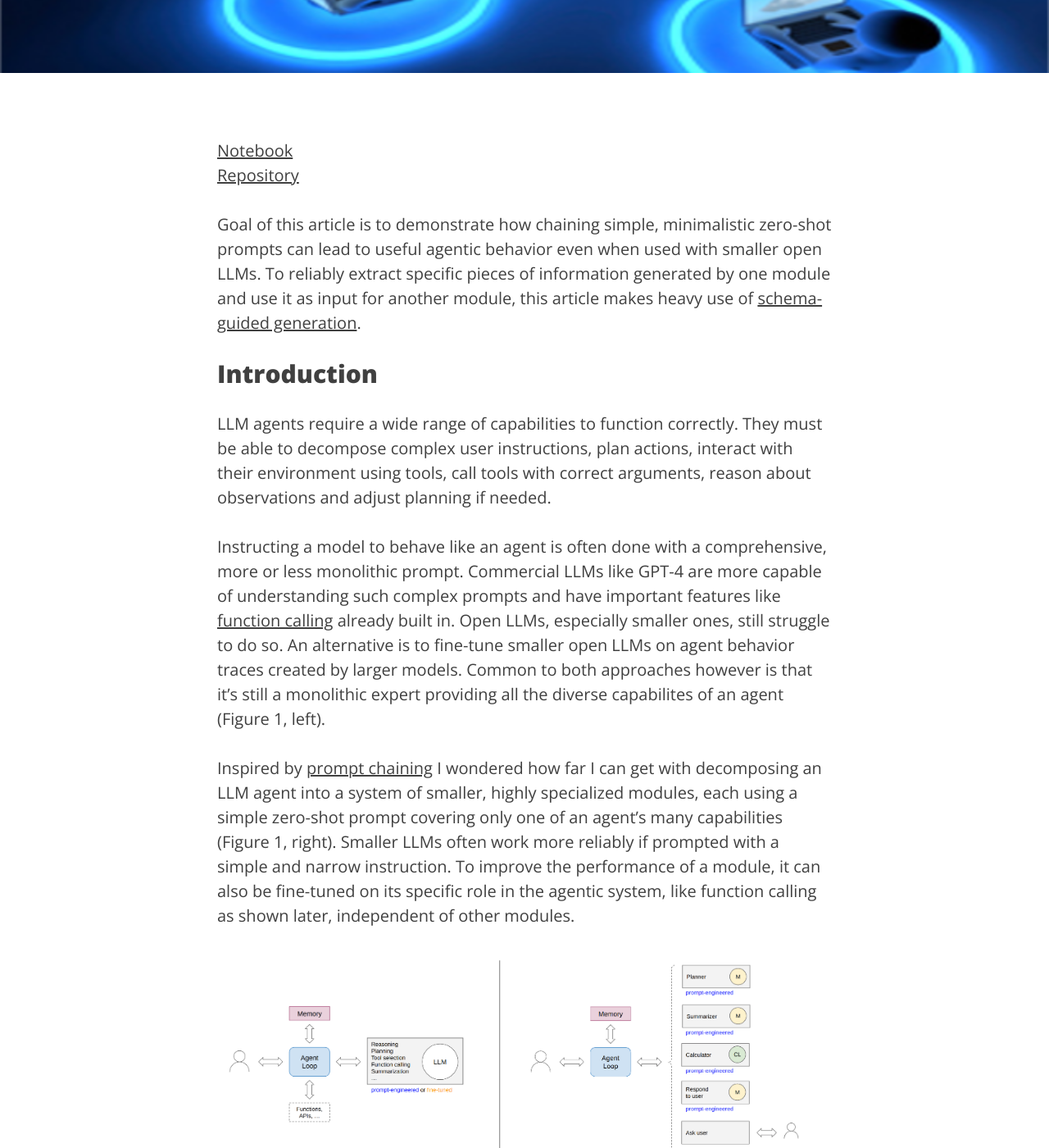
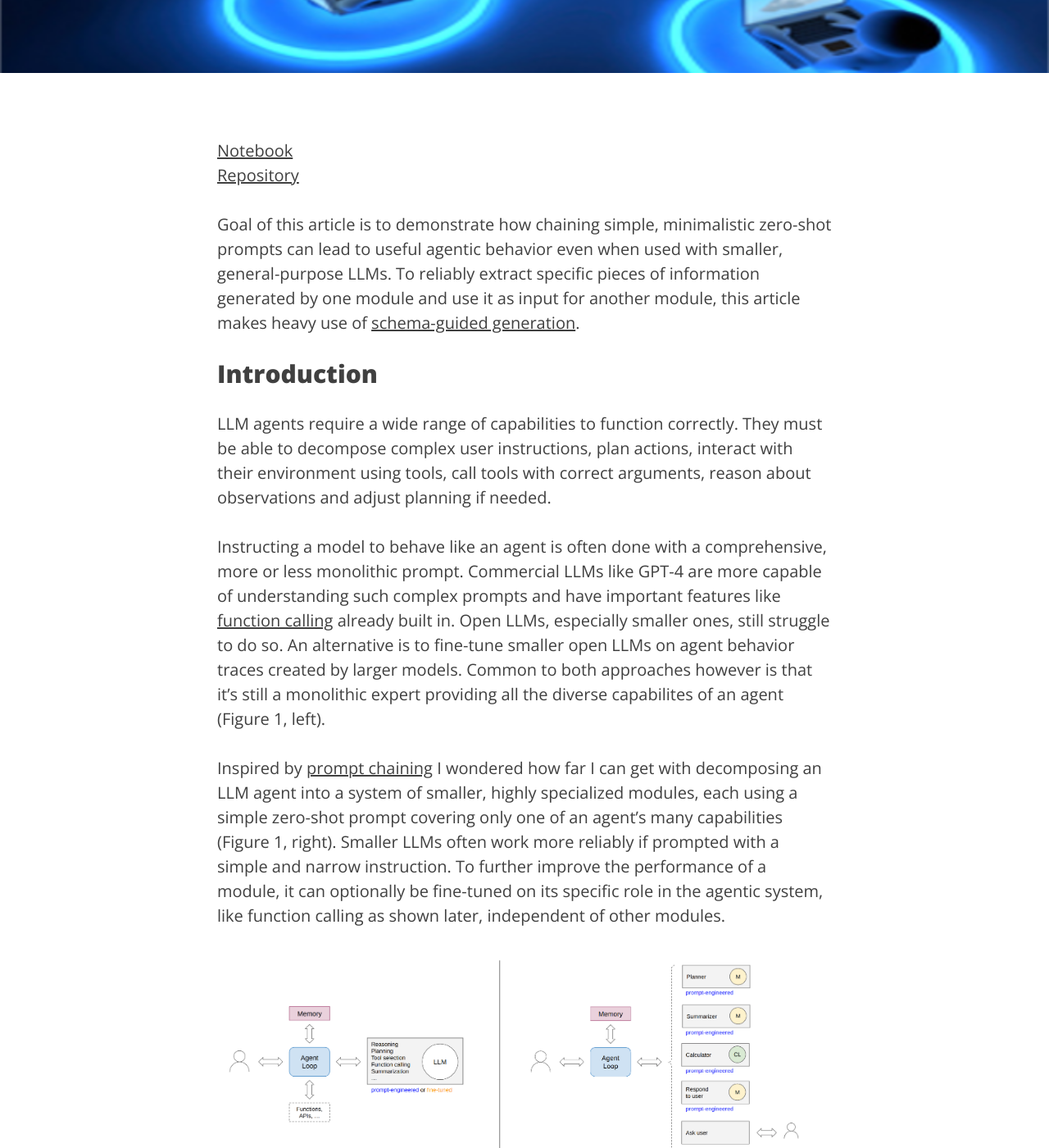
Before and after one commit to krasserm/krasserm.github.io, a Jekyll site: the page built from _posts/2024-03-06-modular-agent.md, in a window 1280 px wide and 1400 px high, scrolled down 447 px. Shown: the whole window at 82% size. Built offline with Jekyll 4.4.1, drawn with Linux system fonts in a browser that asks for light colours; comment, search, counter and statistics services are not loaded.

```diff
--- a/_posts/2024-03-06-modular-agent.md
+++ b/_posts/2024-03-06-modular-agent.md
@@ -10,7 +10,7 @@
 [Notebook](https://github.com/krasserm/grammar-based-agents/blob/master/example_agent.ipynb)
 [Repository](https://github.com/krasserm/grammar-based-agents)
 
-Goal of this article is to demonstrate how chaining simple, minimalistic zero-shot prompts can lead to useful agentic behavior even when used with smaller open LLMs. To reliably extract specific pieces of information generated by one module and use it as input for another module, this article makes heavy use of [schema-guided generation](https://krasserm.github.io/2023/12/18/llm-json-mode/).
+Goal of this article is to demonstrate how chaining simple, minimalistic zero-shot prompts can lead to useful agentic behavior even when used with smaller, general-purpose LLMs. To reliably extract specific pieces of information generated by one module and use it as input for another module, this article makes heavy use of [schema-guided generation](https://krasserm.github.io/2023/12/18/llm-json-mode/).
 
 ## Introduction
 
@@ -18,7 +18,7 @@
 
 Instructing a model to behave like an agent is often done with a comprehensive, more or less monolithic prompt. Commercial LLMs like GPT-4 are more capable of understanding such complex prompts and have important features like [function calling](https://platform.openai.com/docs/guides/function-calling) already built in. Open LLMs, especially smaller ones, still struggle to do so. An alternative is to fine-tune smaller open LLMs on agent behavior traces created by larger models. Common to both approaches however is that it's still a monolithic expert providing all the diverse capabilites of an agent (Figure 1, left).
 
-Inspired by [prompt chaining](https://docs.anthropic.com/claude/docs/chain-prompts) I wondered how far I can get with decomposing an LLM agent into a system of smaller, highly specialized modules, each using a simple zero-shot prompt covering only one of an agent's many capabilities (Figure 1, right). Smaller LLMs often work more reliably if prompted with a simple and narrow instruction. To improve the performance of a module, it can also be fine-tuned on its specific role in the agentic system, like function calling as shown later, independent of other modules.
+Inspired by [prompt chaining](https://docs.anthropic.com/claude/docs/chain-prompts) I wondered how far I can get with decomposing an LLM agent into a system of smaller, highly specialized modules, each using a simple zero-shot prompt covering only one of an agent's many capabilities (Figure 1, right). Smaller LLMs often work more reliably if prompted with a simple and narrow instruction. To further improve the performance of a module, it can optionally be fine-tuned on its specific role in the agentic system, like function calling as shown later, independent of other modules.
 
 ![agents](/img/2024-03-06/agent-approaches.png)
 
```
